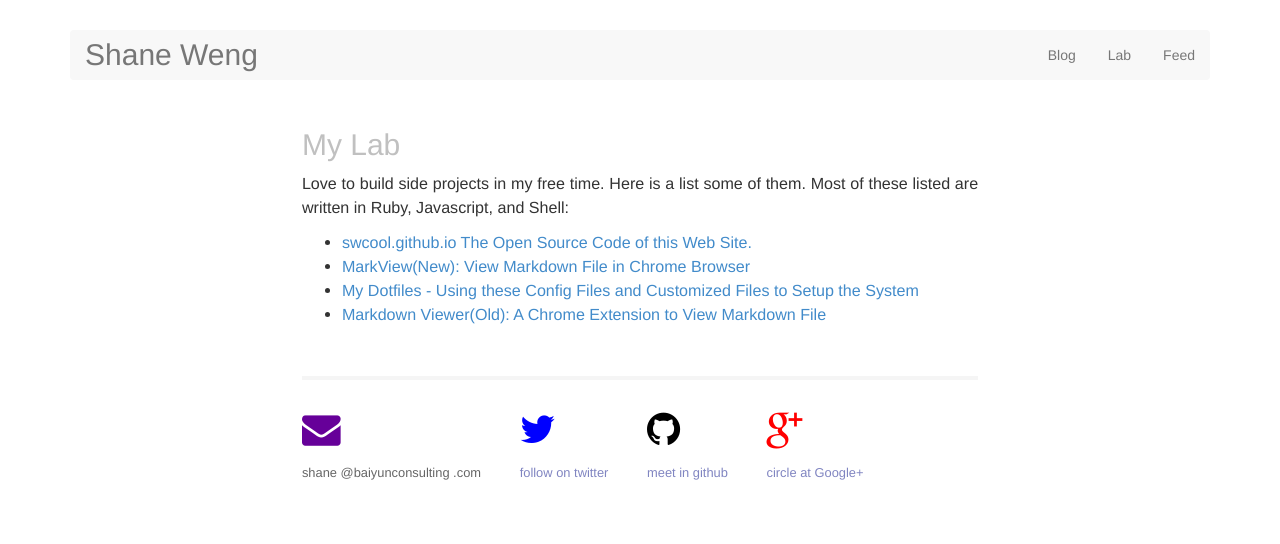
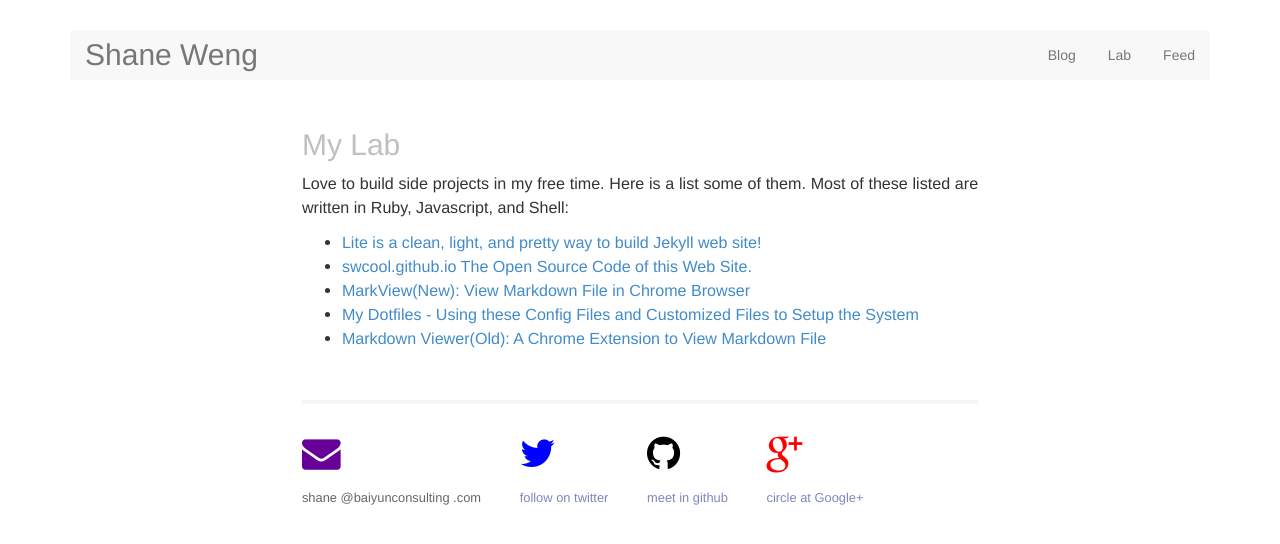
Before and after one commit to swcool/swcool.github.io, a Jekyll site: the page built from lab.html, in a window 1280 px wide. Shown: the top 544 px of the page. Built offline with Jekyll 4.4.1, drawn with Linux system fonts in a browser that asks for light colours; Markdown is read by kramdown in place of the engine named in the settings.

Commit message:
update lab with lite project

```diff
--- a/lab.html
+++ b/lab.html
@@ -10,10 +10,15 @@ categories: lab
 
   <ul class="listing">
     <li>
+      <a href="https://github.com/swcool/lite">
+        Lite is a clean, light, and pretty way to build Jekyll web site!
+      </a>
+    </li>
+    <li>
       <a href="https://github.com/swcool/swcool.github.io">
         swcool.github.io The Open Source Code of this Web Site.
       </a>
-     </li>
+    </li>
     <li>
       <a href="https://chrome.google.com/webstore/detail/markview/iaddkimmopgchbbnmfmdcophmlnghkim">
         MarkView(New): View Markdown File in Chrome Browser
```
